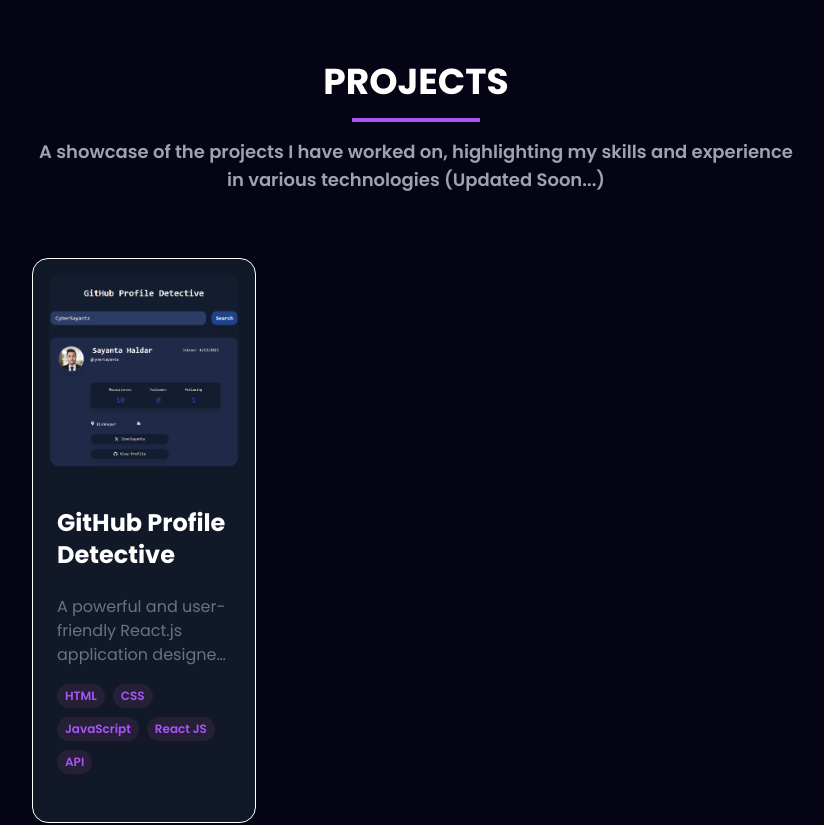
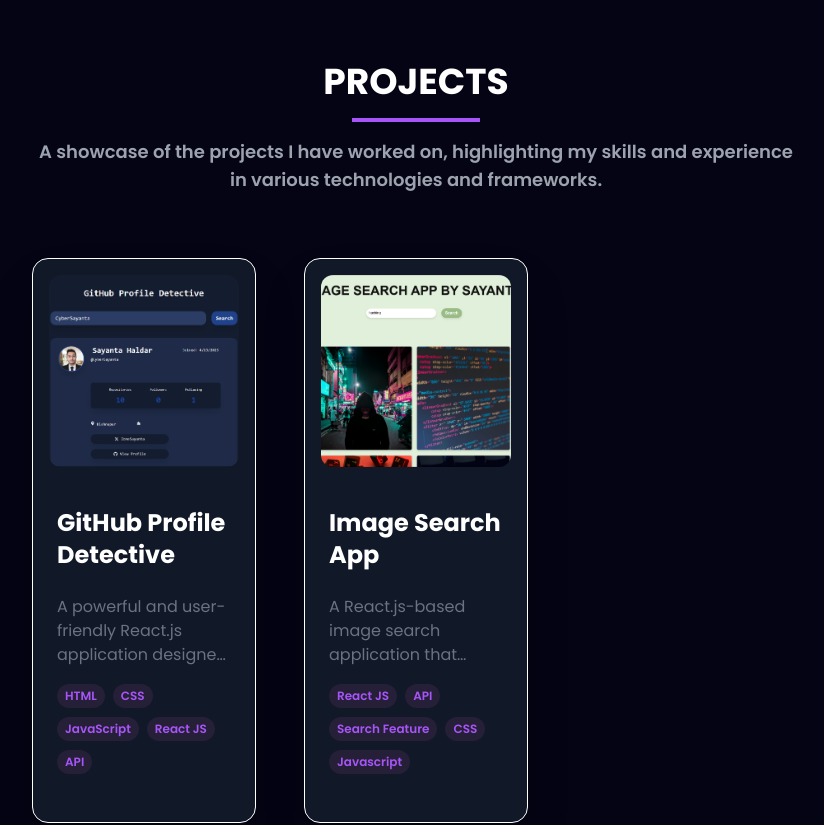
Before and after one commit to CyberSayanta/Sayanta-Portfolio, a React (Vite) app: page / in a window 1280 px wide. Shown: the part 4060-4885 px from the top of the page, without its empty margins (224-1048 px from the left). Built offline with nearby package versions, Linux system fonts and the light colour scheme.

Commit message:
Project Update

```diff
--- a/src/components/Work/Work.jsx
+++ b/src/components/Work/Work.jsx
@@ -23,7 +23,7 @@ const Work = () => {
         <div className="w-32 h-1 bg-purple-500 mx-auto mt-4"></div>
         <p className="text-gray-400 mt-4 text-lg font-semibold">
           A showcase of the projects I have worked on, highlighting my skills
-          and experience in various technologies (Updated Soon...)
+          and experience in various technologies and frameworks.
         </p>
       </div>
       {/* Projects Grid */}
--- a/src/constants.js
+++ b/src/constants.js
@@ -234,24 +234,17 @@ export const projects = [
       "https://github.com/CyberSayanta/GitHub-Profile-Detective",
     webapp: "https://git-hub-profile-detective-ph283qy3b-sayanta-haldars-projects.vercel.app/",
   },
-  // {
-  //   id: 1,
-  //   title: "CS Prep",
-  //   description:
-  //     "A full-stack quiz-based platform designed for GATE/UGC NET students to practice previous year questions and create customized tests. The platform offers comprehensive profile stats and detailed results, helping students track and improve their preparation journey effectively.",
-  //   image: csprepLogo,
-  //   tags: [
-  //     "React JS",
-  //     "Node.js",
-  //     "MongoDB",
-  //     "Express",
-  //     "HTML",
-  //     "CSS",
-  //     "JavaScript",
-  //   ],
-  //   github: "https://github.com/codingmastr/CSPrep",
-  //   webapp: "https://csprep.netlify.app/",
-  // },
+  {
+    id: 1,
+    title: "Image Search App",
+    description:
+      "A React.js-based image search application that allows users to search and download high-quality images from the web. Built using external APIs to ensure a vast library of results for various queries.",
+    image: imagesearchLogo,
+    tags: ["React JS", "API", "Search Feature", "CSS", "Javascript"],
+    github: "https://github.com/CyberSayanta/Image-Search-App",
+    webapp: "https://image-search-app-sayanta.netlify.app/",
+  },
+  //
   // {
   //   id: 2,
   //   title: "Movie Recommendation App",
@@ -304,13 +297,21 @@ export const projects = [
   // },
   // {
   //   id: 7,
-  //   title: "Image Search App",
+  //   title: "CS Prep",
   //   description:
-  //     "A React.js-based image search application that allows users to search and download high-quality images from the web. Built using external APIs to ensure a vast library of results for various queries.",
-  //   image: imagesearchLogo,
-  //   tags: ["React JS", "API", "Search Feature", "CSS", "Javascript"],
-  //   github: "https://github.com/codingmastr/Image-Search-App",
-  //   webapp: "https://imagsearch.netlify.app/",
+  //     "A full-stack quiz-based platform designed for GATE/UGC NET students to practice previous year questions and create customized tests. The platform offers comprehensive profile stats and detailed results, helping students track and improve their preparation journey effectively.",
+  //   image: csprepLogo,
+  //   tags: [
+  //     "React JS",
+  //     "Node.js",
+  //     "MongoDB",
+  //     "Express",
+  //     "HTML",
+  //     "CSS",
+  //     "JavaScript",
+  //   ],
+  //   github: "https://github.com/codingmastr/CSPrep",
+  //   webapp: "https://csprep.netlify.app/",
   // },
   // {
   //   id: 8,
```
Also changed, not shown: src/assets/work_logo/image_search.png.
